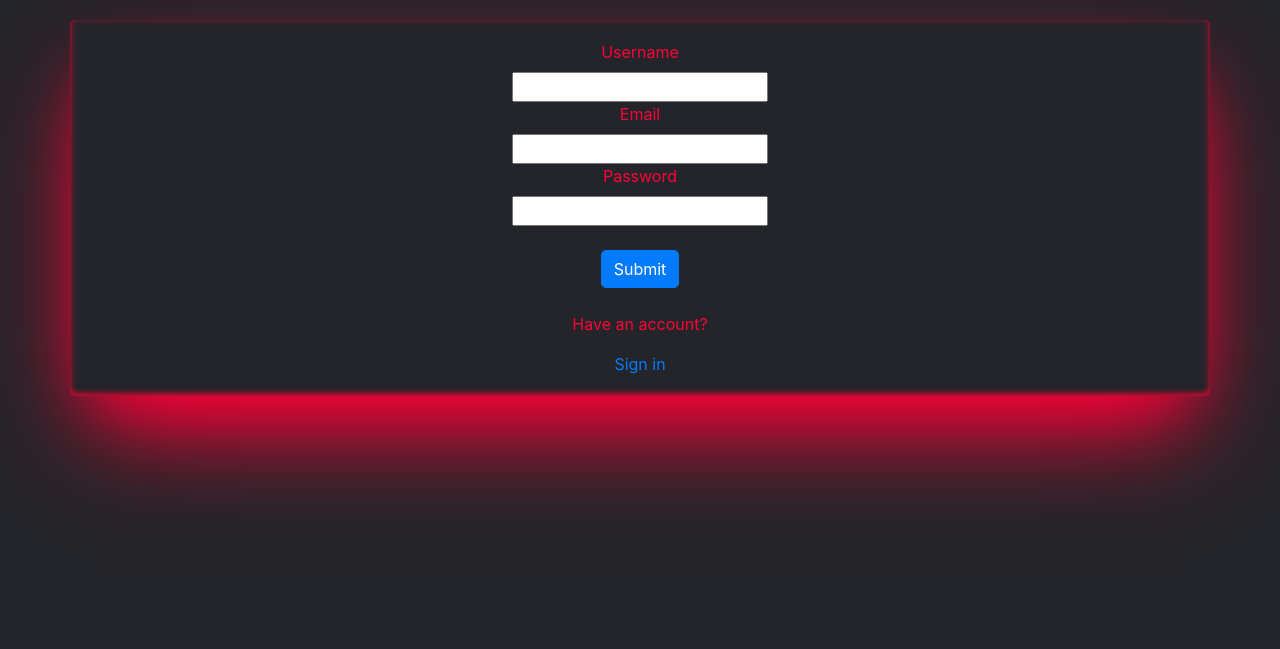
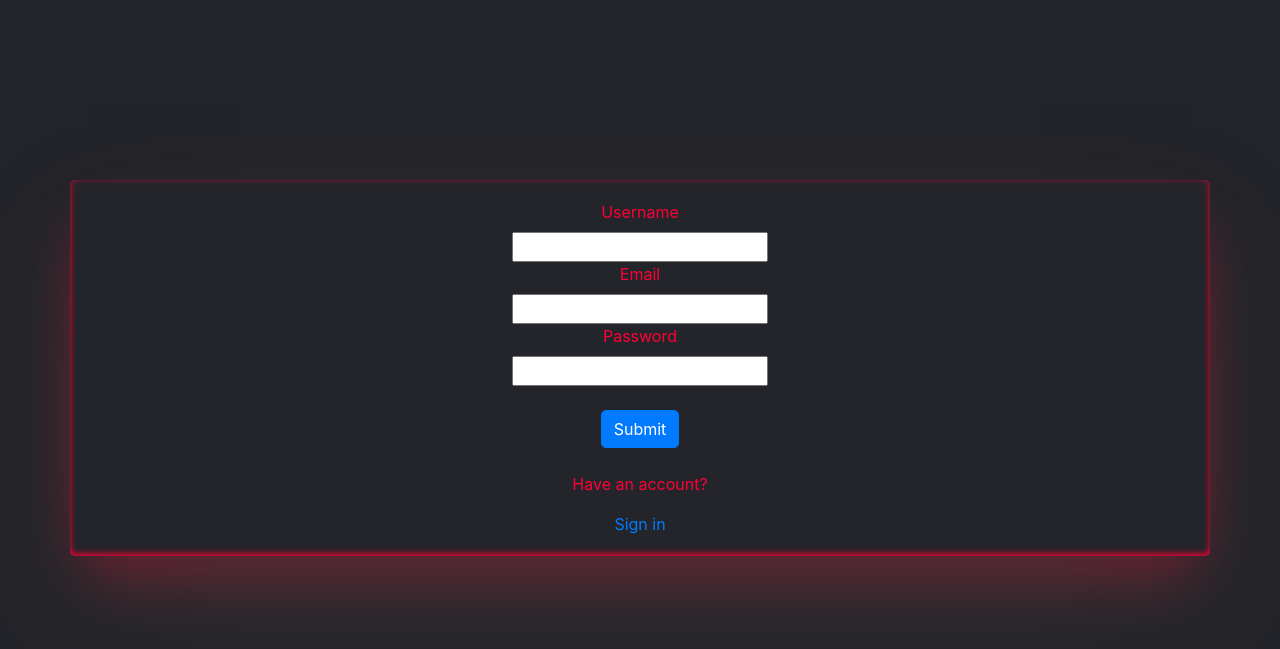
Before and after one commit to sabihdordab/simple-toolbox, a Django app: page /accounts/register in a window 1280 px wide. Shown: the part 66-715 px from the top of the page. Run offline with Django 4.2, Linux system fonts and the light colour scheme; some libraries are stand-ins or nearby versions.

Commit message:
edit .container styles

```diff
--- a/accounts/static/accounts/styles.css
+++ b/accounts/static/accounts/styles.css
@@ -4,8 +4,8 @@
 	justify-content: flex-start;
 	align-items: center;
     border-radius: 5px;
-    margin-top: 20px;
+    margin-top: 180px;
     padding: 20px;
-    box-shadow: #fe0036 0px 50px 100px -20px, #fe0036 0px 30px 60px -30px, #fe0036 0px -2px 6px 0px inset;
+    box-shadow: #3a3032 0px 50px 100px -20px, #fe0036 0px 30px 60px -30px, #fe0036 0px -2px 6px 0px inset;
     color: #fe0036;
 }
```
